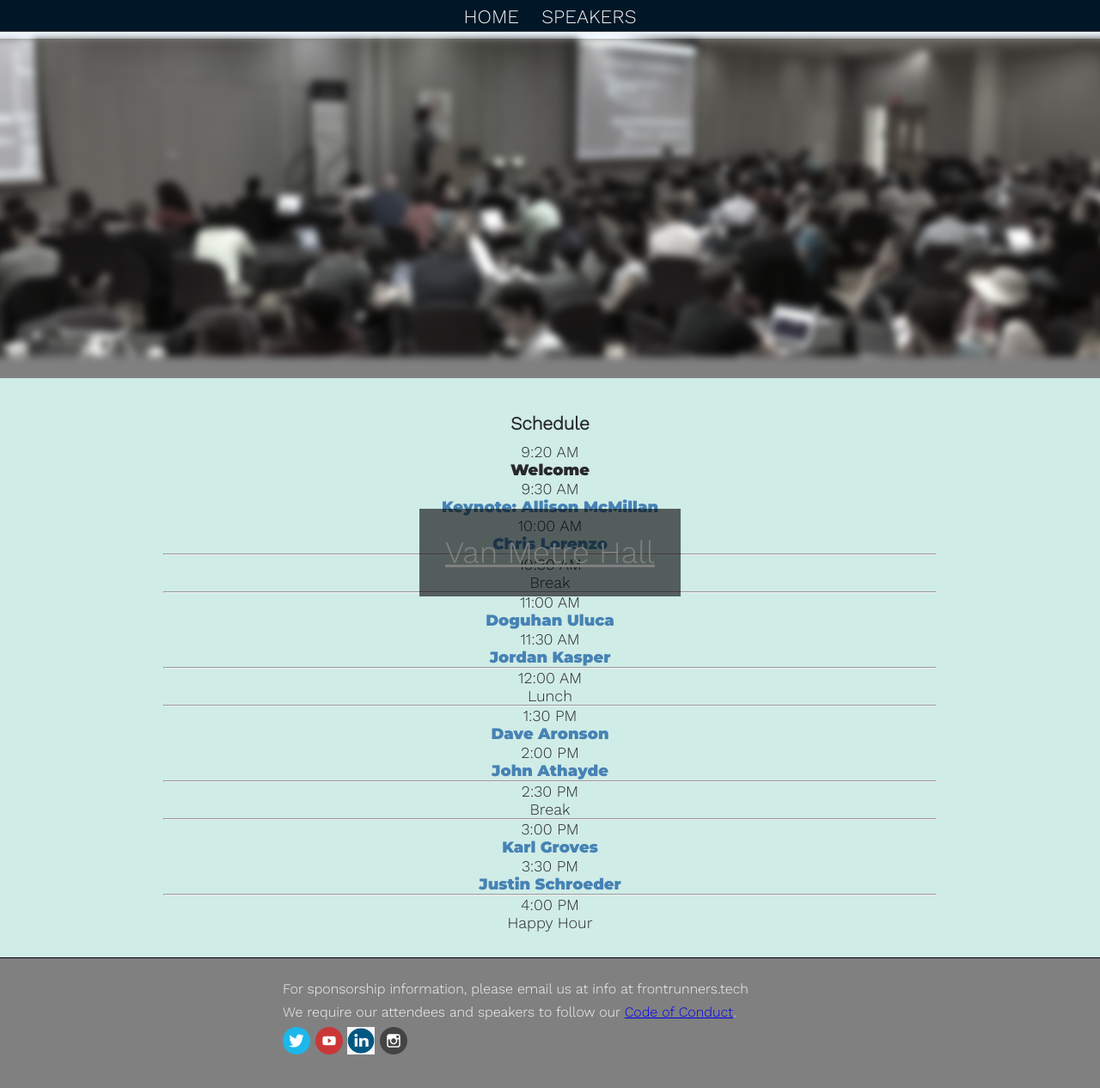
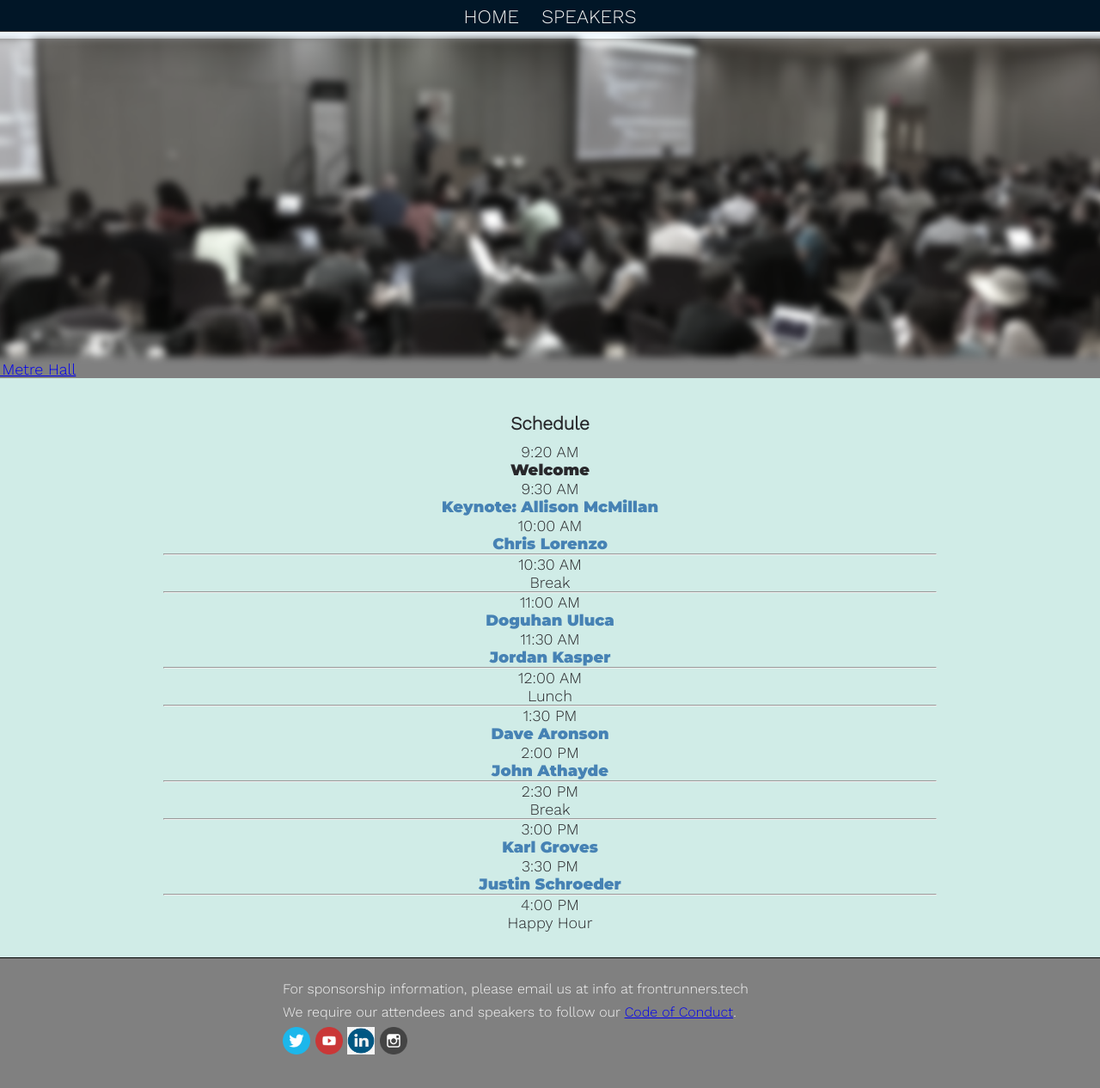
Before and after one commit to gothamgo/frontrunnersconf.github.io, a Jekyll site: the page built from test/testpage.html, in a window 1280 px wide and 1285 px high. Shown: the top 1266 px of the window at 86% size. Built offline with Jekyll 4.4.1, drawn with Linux system fonts in a browser that asks for light colours.

Commit message:
Update venue.html

```diff
--- a/_includes/venue.html
+++ b/_includes/venue.html
@@ -10,7 +10,7 @@
     filter: blur(5px) grayscale(80%);
     max-height: 370px;
   }
-  div.venue-wrapper a.venue-text {
+  div.venue img a.venue-text {
     position: absolute;
     top: 50%;
     left: 50%;
```
